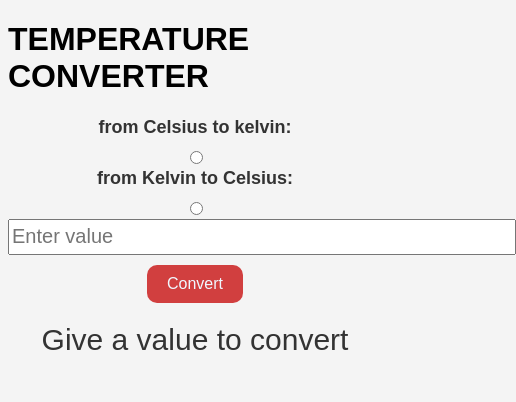
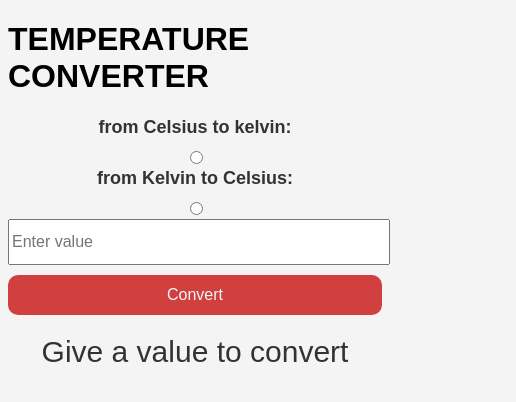
Before and after one commit to zakariaSHKI/Temperature-Converter, a plain HTML site: page index.html in a window 390 px wide. Shown: the whole page, 516 px wide, since content can reach past the window. Drawn offline with Linux system fonts and the light colour scheme.

Commit message:
Enhance style.css with responsive design features
Added media query for responsive design on input and button.

```diff
--- a/style.css
+++ b/style.css
@@ -33,3 +33,15 @@ label {
     cursor: pointer;
     border-radius: 10px;
 }
+@media (max-width: 768px){
+    #inputValue {
+        width: 100%;
+        height: 40px;
+        font-size: 16px;
+    }
+    #convertbtn {
+        width: 100%;
+        height: 40px;
+        font-size: 16px;
+    }
+}
```
